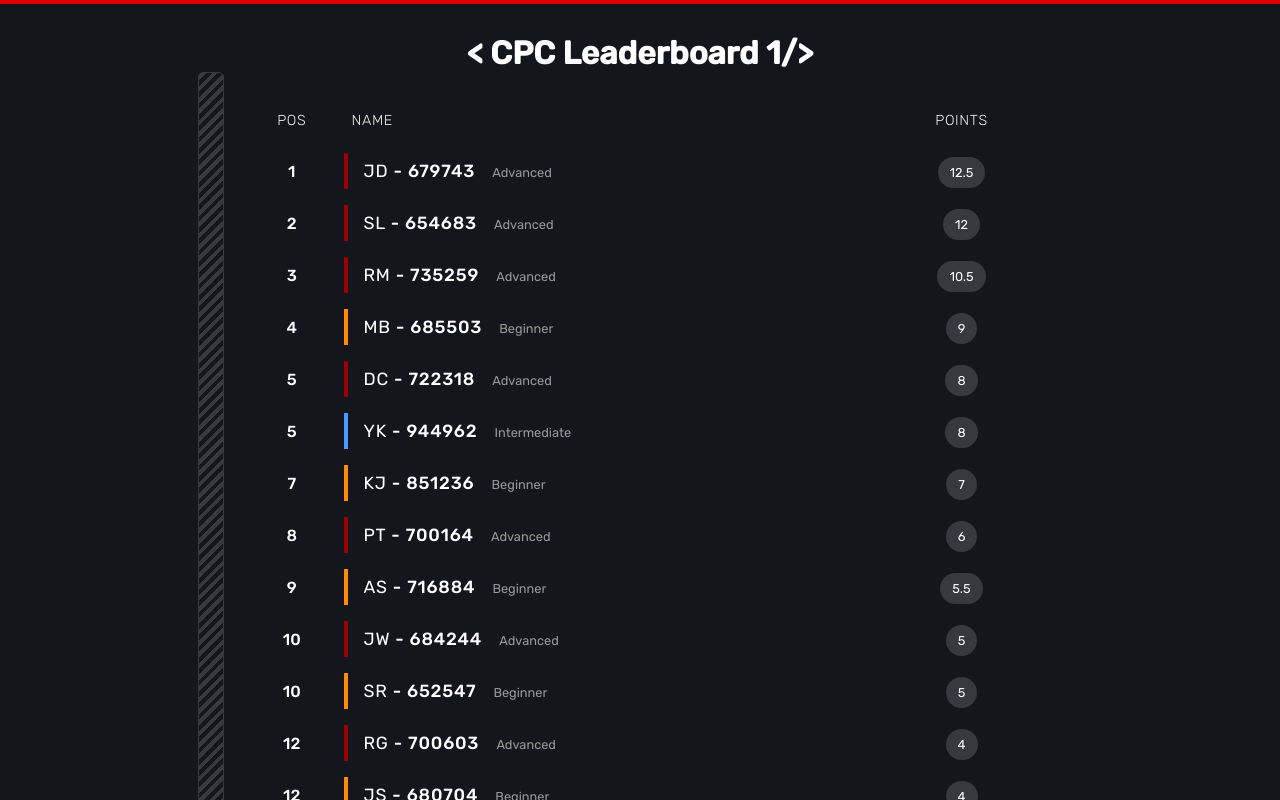
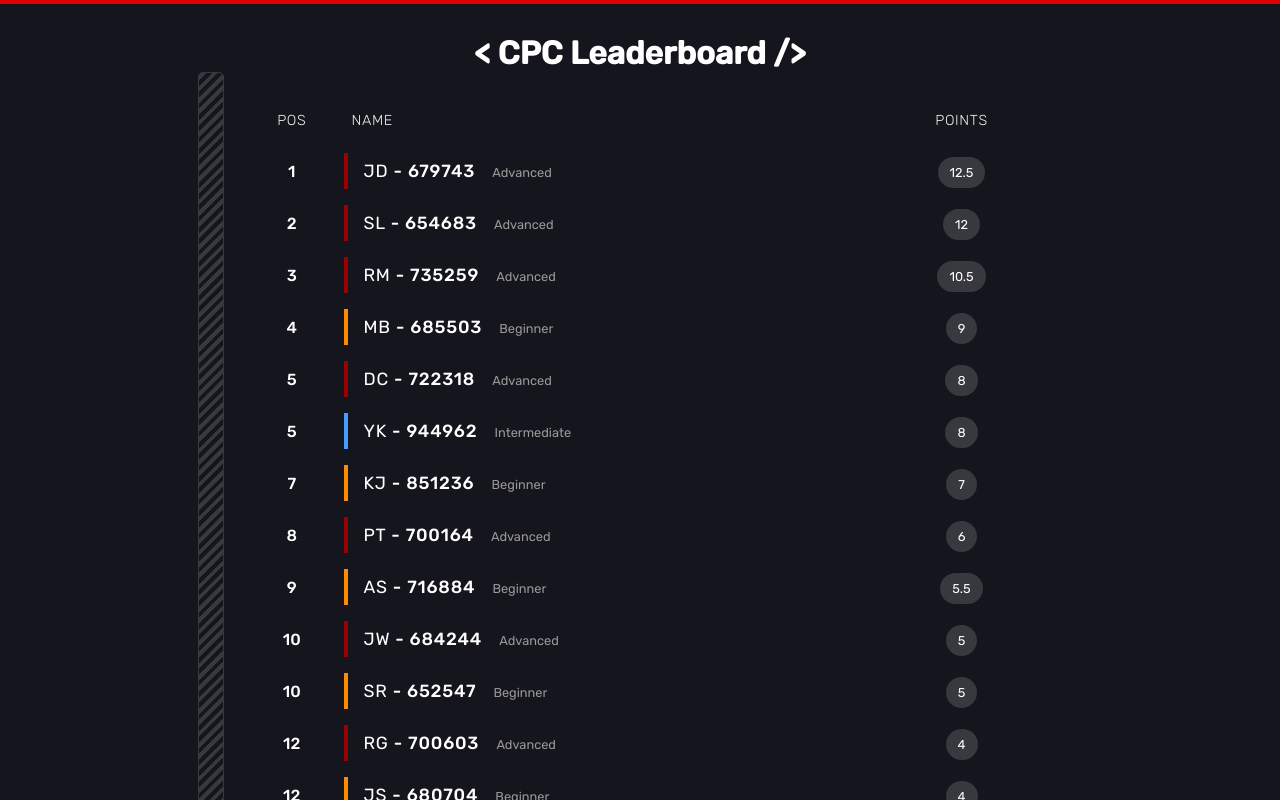
Before and after one commit to RaghavVerma24/CPC-Leaderboard, a plain HTML site: page index.html in a window 1280 px wide. Shown: the top 800 px of the page. Drawn offline with nearby package versions, Linux system fonts and the light colour scheme.

Commit message:
Update index.html

```diff
--- a/index.html
+++ b/index.html
@@ -8,7 +8,7 @@
     <script src="https://cdnjs.cloudflare.com/ajax/libs/d3/4.10.0/d3.min.js"></script>
   </head>
   <body>
-    <h1>< CPC Leaderboard 1/></h1>
+    <h1>< CPC Leaderboard /></h1>
     <table class="table">
       <tr class="tr">
         <th class="th">
```
